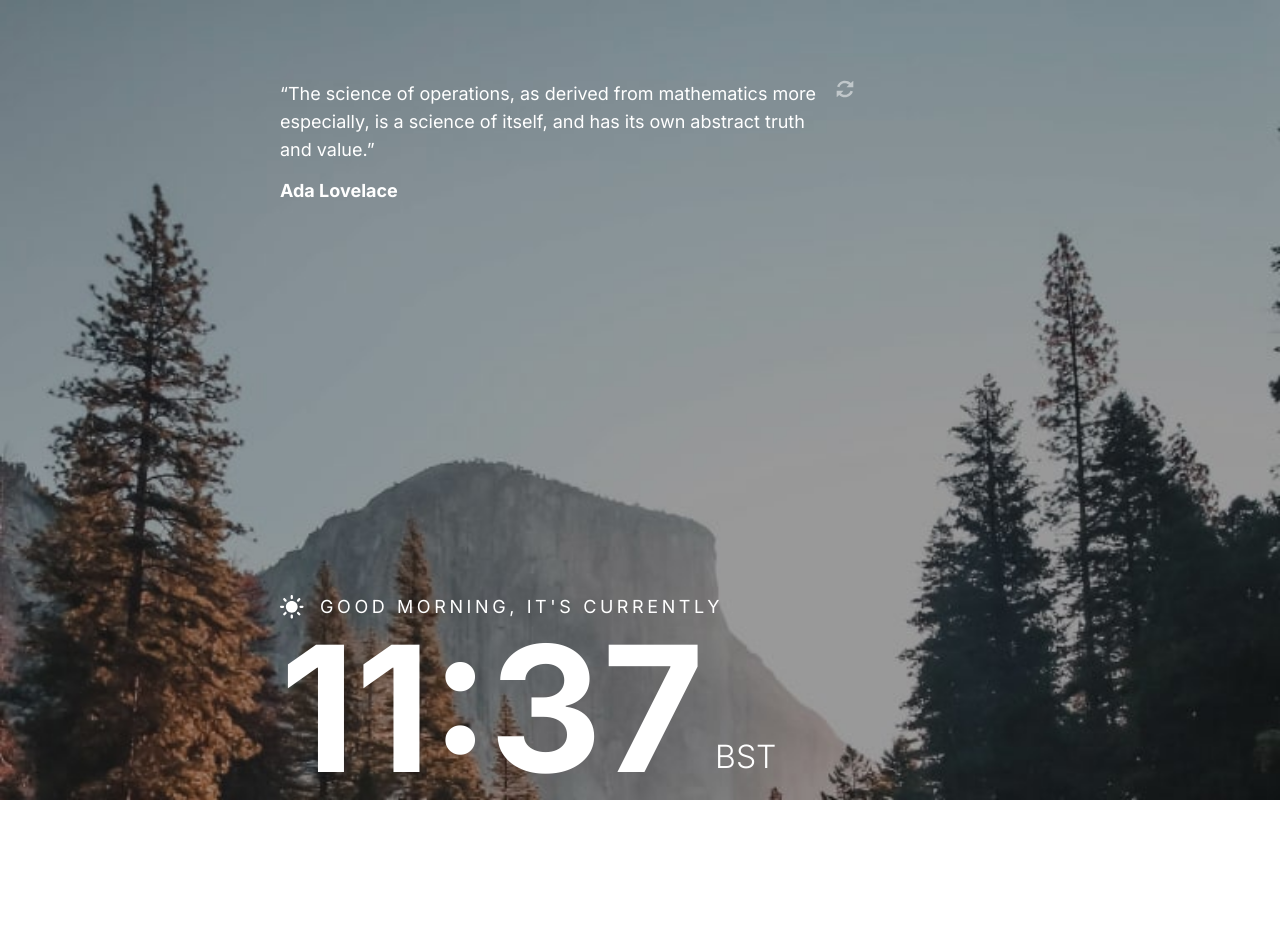
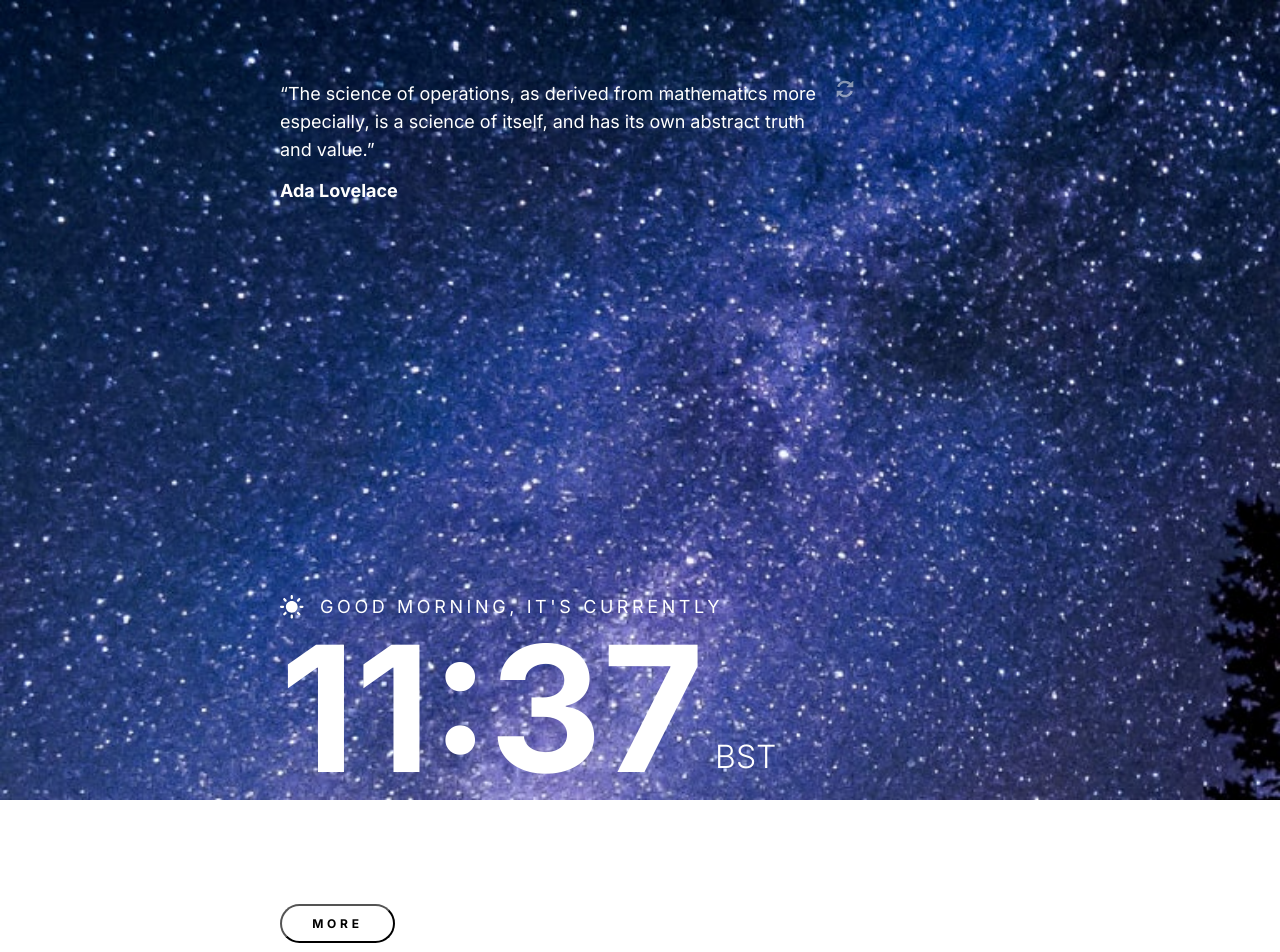
Before and after one commit to Urichcool/Clock, a React (Create React App) app: page / in a window 1280 px wide. Shown: the top 952 px of the page. Before the commit the page ends 860 px from the top, so only its background shows below. Built offline with nearby package versions, Linux system fonts and the light colour scheme.

Commit message:
added-more-btn

```diff
--- a/src/components/App-background/AppBackground.tsx
+++ b/src/components/App-background/AppBackground.tsx
@@ -1,7 +1,7 @@
 import React, { FC } from 'react';
 
 const AppBackground:FC = () => {
-    return <div className="app-background-day"></div>;
+    return <div className="app-background-night"></div>;
 }
 
 export default AppBackground;
--- a/src/components/App-clock-section/AppClockSection.tsx
+++ b/src/components/App-clock-section/AppClockSection.tsx
@@ -34,6 +34,12 @@ const AppClockSection = () => {
           <h1 className="heading-h1 app-clock-section-time">11:37</h1>
           <p className="body-time-zone app-clock-section-time-zone">bst</p>
         </div>
+        <div className="app-clock-section-btn-container">
+          <h3 className="heading-h3 app-clock-section-country">
+            in London, UK
+          </h3>
+          <button className="app-clock-section-more-btn">more</button>
+        </div>
       </div>
     </section>
   );
--- a/src/scss/app-background/_app-background.scss
+++ b/src/scss/app-background/_app-background.scss
@@ -1,14 +1,11 @@
 .app-background-day {
   position: absolute;
   z-index: -1;
-  top: 0;
-  left: 0;
+  background-image: url("../../images/day/clock-day-mobile.jpg");
+  background-repeat: no-repeat;
+  background-size:cover;
   width: 100%;
   height: 100%;
-  background-image: url("../../images/day/clock-day-mobile.jpg");
-  background-repeat: no-repeat;
-  background-size: cover;
-  background-color: $black;
   @media screen and (min-device-pixel-ratio: 2),
     screen and (min-resolution: 192dpi),
     (-webkit-min-device-pixel-ratio: 2),
@@ -38,10 +35,8 @@
 .app-background-night {
   position: absolute;
   z-index: -1;
-  top: 0;
-  left: 0;
-  width: 100%;
-  height: 100%;
+  width: 100vw;
+  height: 100vh;
   background-image: url("../../images/night/clock-night-mobile.jpg");
   background-repeat: no-repeat;
   background-size: cover;
--- a/src/scss/app-clock-section/_app-clock-section.scss
+++ b/src/scss/app-clock-section/_app-clock-section.scss
@@ -1,13 +1,13 @@
 .app-clock-section {
- margin-top: 32px;
-  margin-bottom: 40px;
+  padding-top: 32px;
+  padding-bottom: 40px;
   @include tablet {
-    margin-top: 80px;
-    margin-bottom: 64px;
+    padding-top: 80px;
+    padding-bottom: 64px;
   }
   @include desktop {
-    margin-top: 56px;
-    margin-bottom: 98px;
+    padding-top: 56px;
+    padding-bottom: 98px;
   }
 }
 
@@ -65,7 +65,7 @@
   @include tablet {
     margin-bottom: 0;
   }
-  @include desktop{
+  @include desktop {
     margin-bottom: 16px;
   }
 }
@@ -73,7 +73,6 @@
 .app-clock-section-clock-time-of-day {
   color: $white;
   margin-left: 16px;
-
 }
 
 .app-clock-section-clock-time-of-day-currently {
@@ -84,20 +83,26 @@
   }
 }
 
-.app-clock-section-time-container{
+.app-clock-section-time-container {
   display: flex;
+  margin-bottom: 16px;
+  @include tablet{
+    margin-bottom: 0;
+  }
+  @include desktop{
+    margin-bottom: 16px;
+  }
 }
 
-.app-clock-section-time-symbol{
-  color:white;
-
+.app-clock-section-time-symbol {
+  color: white;
 }
 
-.app-clock-section-time{
+.app-clock-section-time {
   color: $white;
 }
 
-.app-clock-section-time-zone{
+.app-clock-section-time-zone {
   color: $white;
   display: flex;
   align-items: end;
@@ -107,5 +112,39 @@ margin-left: 5px;
     padding-bottom: 25px;
     margin-left: 11px;
   }
+}
 
+.app-clock-section-btn-container{
+@include desktop{
+  display: flex;
+align-items: center;
 }
+}
+
+.app-clock-section-country{
+  color: $white;
+  margin-bottom: 48px;
+  @include tablet{
+    margin-bottom: 80px;
+  }
+  @include desktop{
+    margin-bottom: 0;
+    margin-right: auto;
+  }
+}
+
+
+.app-clock-section-more-btn{
+  width: 115px;
+height: 39px;
+border-radius: 28px;
+background-color: $white;
+color: #000;
+font-family: Inter;
+font-size: 12px;
+font-style: normal;
+font-weight: 700;
+line-height: 14px; /* 116.667% */
+letter-spacing: 3.75px;
+text-transform: uppercase;
+}
--- a/src/scss/variables/_font-sizes.scss
+++ b/src/scss/variables/_font-sizes.scss
@@ -10,7 +10,7 @@
     line-height: 175px;
   }
   @include desktop {
-    font-size: 200px;
+    font-size: 192px;
     line-height: 200px;
   }
 }
@@ -25,12 +25,20 @@
 
 .heading-h3 {
   font-family: Inter;
-  font-size: 24px;
   font-style: normal;
   font-weight: 700;
   line-height: 28px;
+  text-transform: uppercase;
+  font-size: 15px;
+  letter-spacing: 3px;
+  @include tablet {
+    font-size: 18px;
+    letter-spacing: 3.6px;
+  }
+  @include desktop {
+    font-size: 24px;
     letter-spacing: 4.8px;
-  text-transform: uppercase;
+  }
 }
 
 .heading-h4 {
@@ -70,17 +78,17 @@
   text-transform: uppercase;
 }
 
-.body-time-zone{
+.body-time-zone {
   font-family: Inter;
   font-size: 15px;
   font-style: normal;
   font-weight: 300;
   line-height: 28px;
   text-transform: uppercase;
-@include tablet{
+  @include tablet {
     font-size: 32px;
   }
-@include desktop{
+  @include desktop {
     font-size: 40px;
   }
 }
```
Lines whose indentation alone changed are shown as unchanged.
